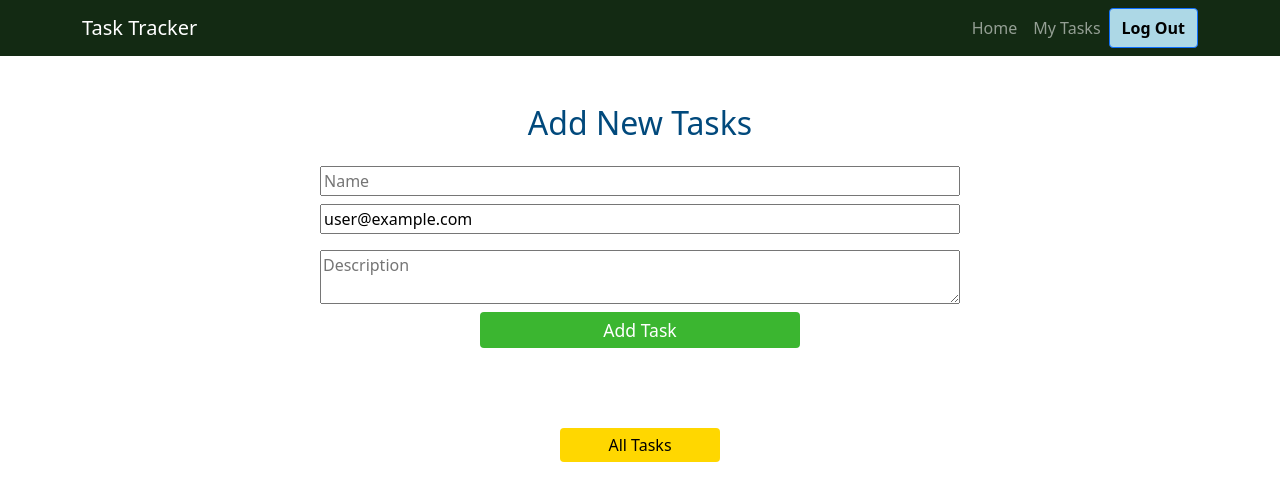
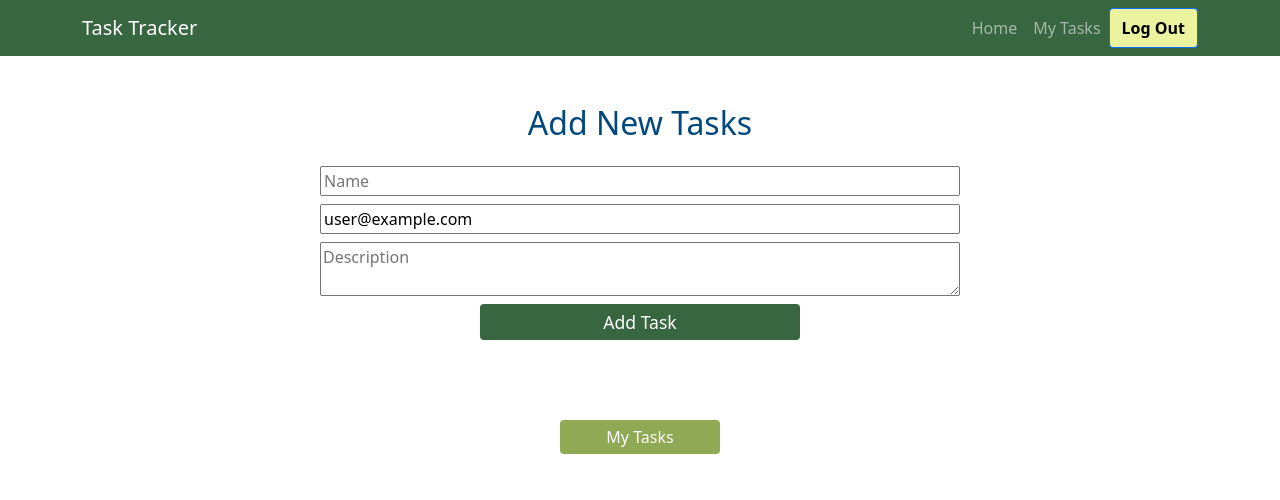
Before and after one commit to Ety-Biswangri/task-tracker-client, a React (Create React App) app: page / in a window 1280 px wide. Shown: the top 500 px of the page. Built offline with nearby package versions, Linux system fonts and the light colour scheme; no server answers; sample sign-in values are in the browser's storage.

Commit message:
styles modified

```diff
--- a/src/components/AddTask/AddTask.js
+++ b/src/components/AddTask/AddTask.js
@@ -4,6 +4,7 @@ import { useAuthState } from 'react-firebase-hooks/auth';
 import auth from '../../firebase.init';
 import './AddTasks.css';
 import { Link } from "react-router-dom";
+// import { AiOutlineArrowRight } from 'react-icons/ai';
 
 
 const AddTask = () => {
@@ -36,14 +37,15 @@ const AddTask = () => {
 
                 <input placeholder='Email' type="email" className='my-2' {...register("email")} readOnly value={user?.email} />
 
-                <textarea placeholder='Description' className='my-2' {...register("description", { required: true })} />
+                <textarea placeholder='Description' className='mb-2' {...register("description", { required: true })} />
 
-                <input className='w-50 mx-auto' type="submit" style={{ backgroundColor: "#3bb630", border: "none", color: "white", fontWeight: "400", padding: "0.3rem", borderRadius: "4px", fontSize: "1.1rem" }} value="Add Task" />
+                <input className='w-50 mx-auto' type="submit" style={{ backgroundColor: "#386641", border: "none", color: "white", fontWeight: "400", padding: "0.3rem", borderRadius: "4px", fontSize: "1.1rem" }} value="Add Task" />
             </form>
 
             <div className="d-flex justify-content-center align-itmes-center">
                 <Link to="/myTasks">
-                    <button className=' mx-auto button-add-task'>All Tasks</button>
+                    <button className=' mx-auto button-add-task'>My Tasks</button>
+                    {/* <AiOutlineArrowRight></AiOutlineArrowRight> */}
                 </Link>
 
             </div>
--- a/src/components/AddTask/AddTasks.css
+++ b/src/components/AddTask/AddTasks.css
@@ -6,9 +6,8 @@
     padding: 0.3rem;
     border-radius: 4px;
     font-size: 1rem;
-    background-color: gold;
+    background-color: #90a955;
     width: 10rem;
-    color: black;
 }
 
 
--- a/src/components/MyTasks/MyTasks.js
+++ b/src/components/MyTasks/MyTasks.js
@@ -47,7 +47,7 @@ const MyTasks = () => {
 
                 <div className="my-4 card-container ">
                     {
-                        tasks.map(task => <Card key={task._id} className="h-100">
+                        tasks.map(task => <Card key={task._id} className="h-100" style={{ boxShadow: "rgba(0, 0, 0, 0.24) 0px 3px 8px" }}>
                             <Card.Body>
                                 <Card.Title className='fw-bolder'>{task.name}</Card.Title>
                                 <Card.Text title={task.description}>
@@ -58,11 +58,11 @@ const MyTasks = () => {
 
                                 <div className='d-flex justify-content-center'>
                                     <div className=' me-5'>
-                                        <button className='w-100  mx-3' onClick={() => handleDelete(task._id)}>Delete</button>
+                                        <button className='w-100  mx-3 bg-danger text-white border-0 p-1 rounded' onClick={() => handleDelete(task._id)}>Delete</button>
                                     </div>
 
                                     <div className=' me-2'>
-                                        <button className=' w-100' onClick={() => handleComplete()}>Complete</button>
+                                        <button className=' w-100 bg-success text-white border-0 p-1 mx-2 rounded' onClick={() => handleComplete()}>Complete</button>
                                     </div>
                                 </div>
                             </Card.Body>
@@ -70,7 +70,7 @@ const MyTasks = () => {
                         )
                     }
                 </div>
-            </Container>
+            </Container >
         </div >
     );
 };
--- a/src/components/Shared/Header/Header.js
+++ b/src/components/Shared/Header/Header.js
@@ -11,7 +11,7 @@ const Header = () => {
 
     return (
         <Navbar collapseOnSelect expand="lg" variant="dark" sticky="top" style={{
-            backgroundColor: "#132a13"
+            backgroundColor: "#386641"
         }} >
             <Container>
                 <Navbar.Brand as={Link} to="/home">Task Tracker</Navbar.Brand>
@@ -29,10 +29,10 @@ const Header = () => {
                             user
                                 ?
                                 <>
-                                    <Button style={{ backgroundColor: "lightblue", color: "black", fontWeight: "600" }} onClick={() => signOut(auth)}>Log Out</Button>
+                                    <Button style={{ backgroundColor: "#ecf39e", color: "black", fontWeight: "600" }} onClick={() => signOut(auth)}>Log Out</Button>
                                 </>
                                 :
-                                <Link to="/login"><Button style={{ backgroundColor: "lightblue", color: "black", fontWeight: "600" }}>Login</Button></Link>
+                                <Nav.Link as={Link} to="/login" style={{ fontWeight: "600" }}>Login</Nav.Link>
                         }
                     </Nav>
                 </Navbar.Collapse>
```
